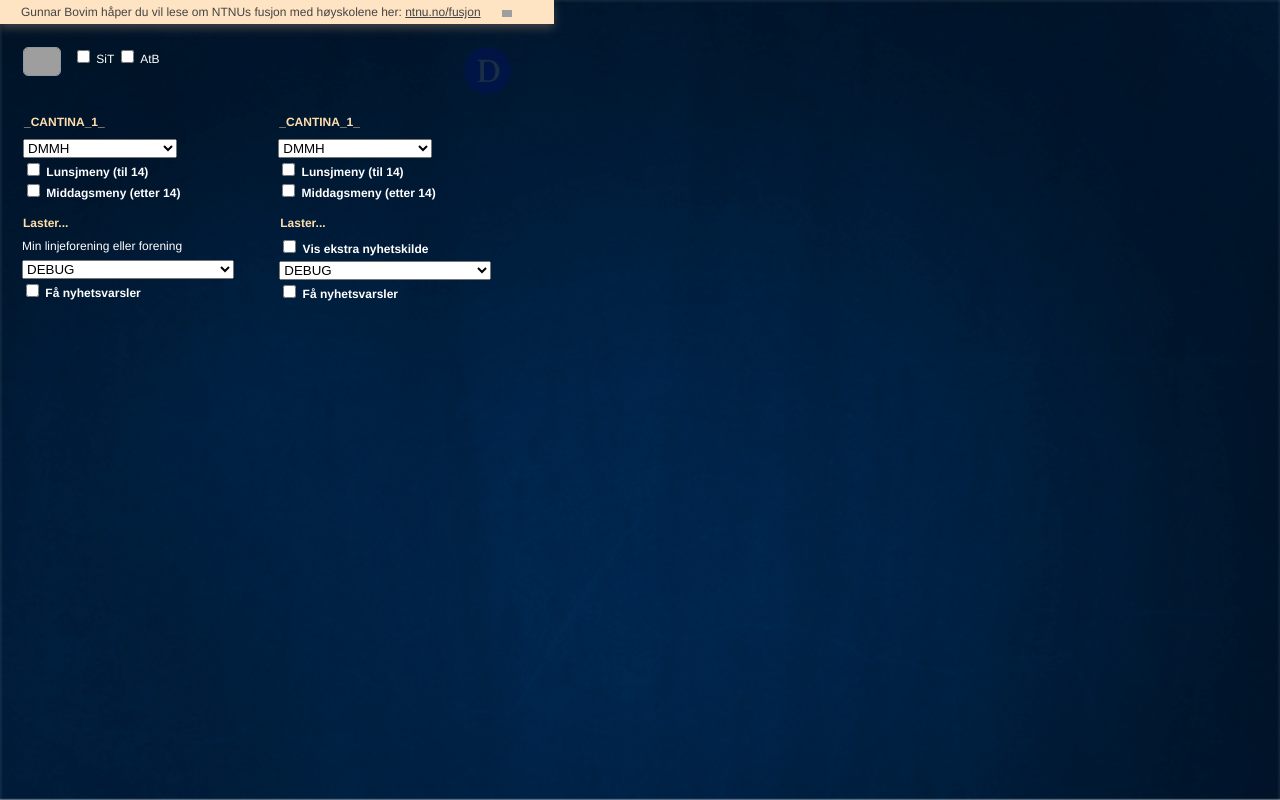
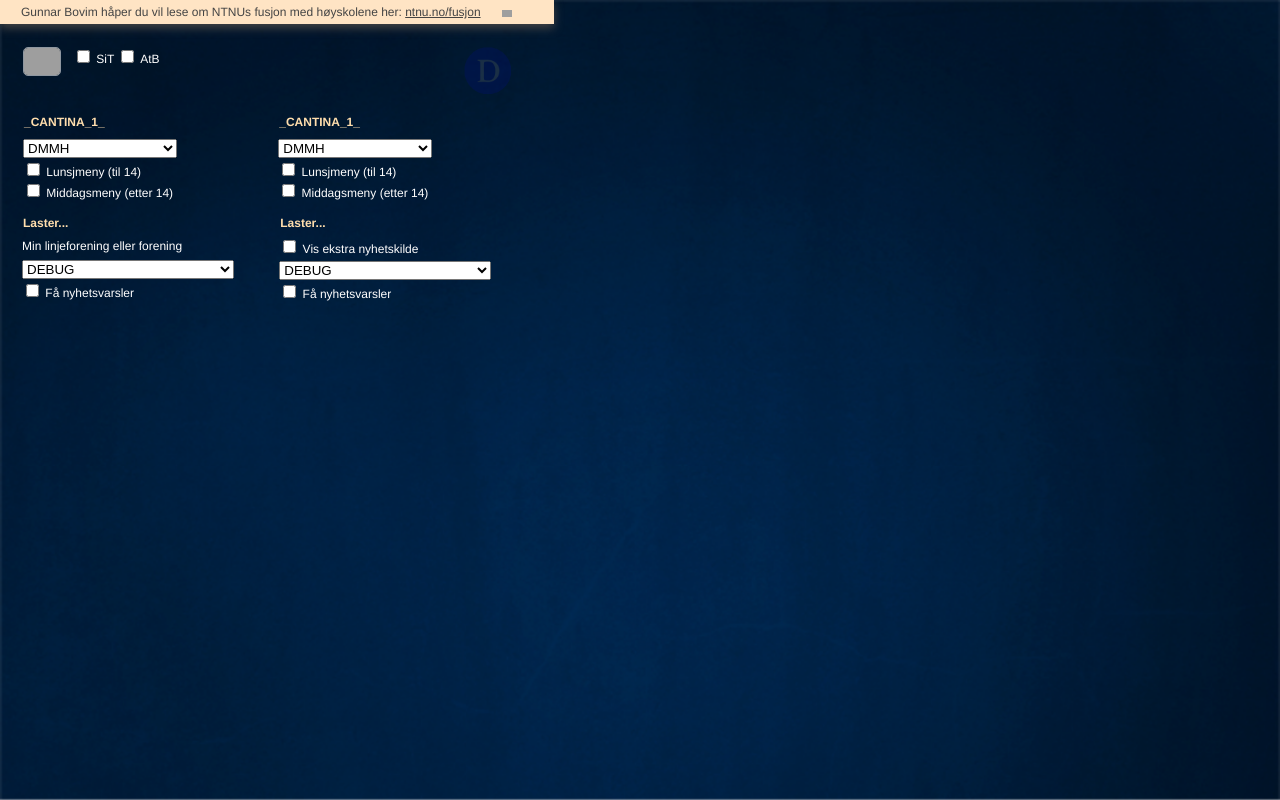
Before and after one commit to dotkom/notifier, a PHP site: page /popup.html in a window 1280 px wide. Run offline with PHP 8.4, Linux system fonts and the light colour scheme; grey boxes are pictures that could not be loaded.

Commit message:
popup: no more bolding of labels

```diff
--- a/less/popup.css
+++ b/less/popup.css
@@ -588,7 +588,7 @@ div.options div {
 }
 div.options label {
   /* Text to go with a checkbox / radio button */
-  font-weight: bold;
+  /* font-weight: bold; */
 }
 div.options div {
   /* Description of this option */
--- a/less/popup.less
+++ b/less/popup.less
@@ -592,7 +592,7 @@ div.options {
     position: relative;
   }
   label { /* Text to go with a checkbox / radio button */
-    font-weight: bold;
+    /* font-weight: bold; */
   }
   div { /* Description of this option */
     margin: 9px 0px 2px 0px;
```
